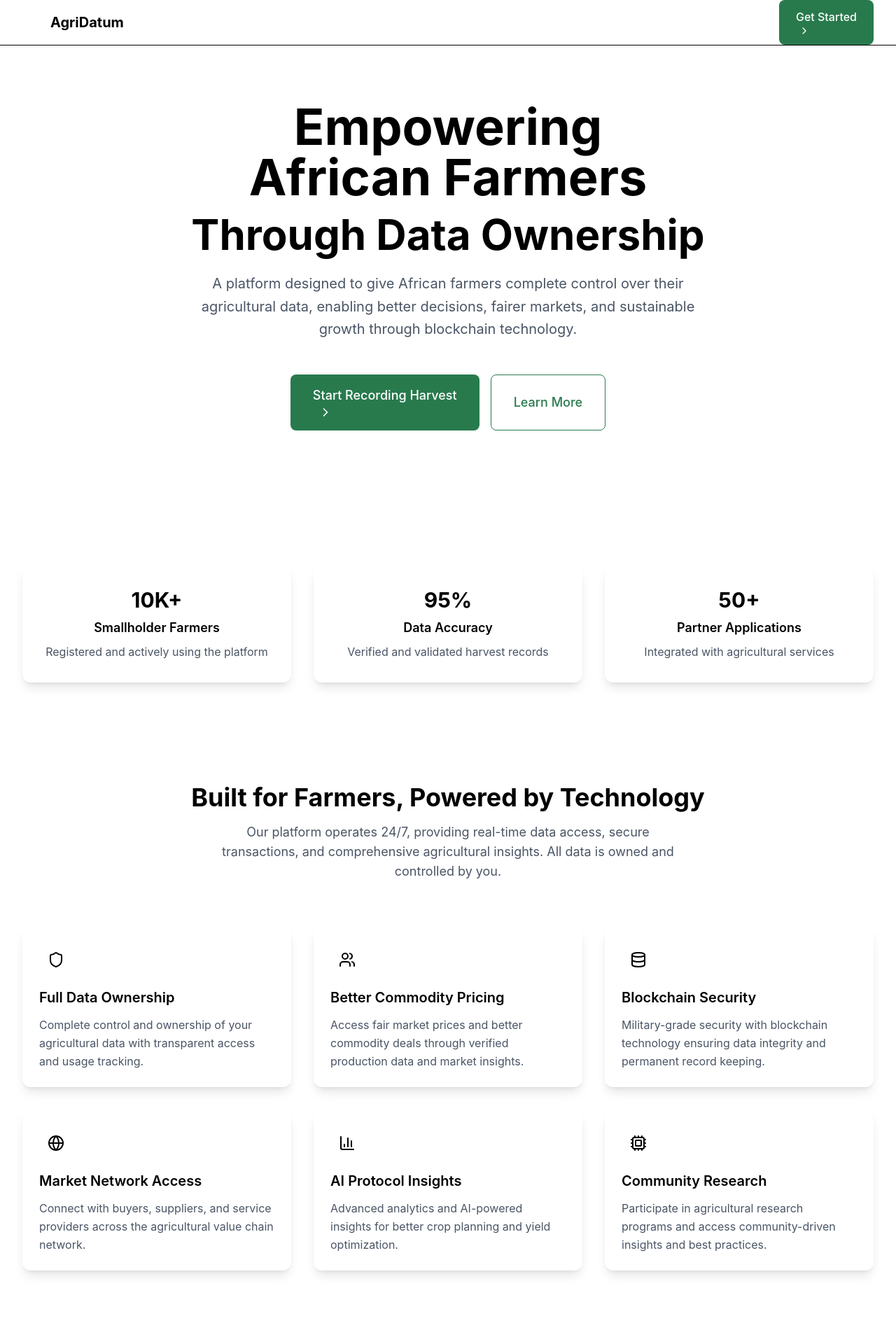
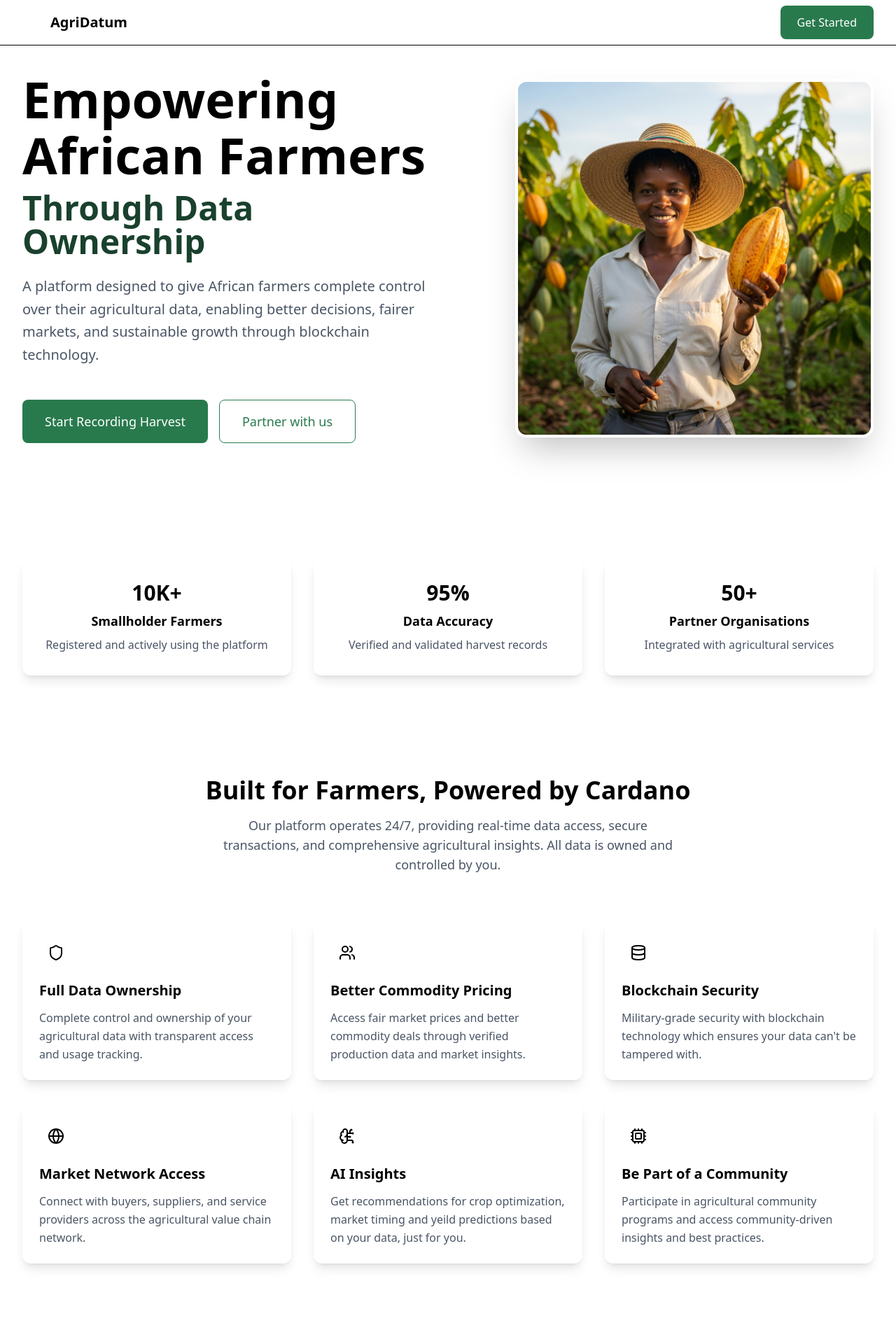
Before and after one commit to oswebdevteam/AgriDatum-frontend, a React (Vite) app: page / in a window 1280 px wide. Shown: the top 1920 px of the page at 70% size. Built offline with nearby package versions, Linux system fonts and the light colour scheme.

Commit message:
UI changes

```diff
--- a/src/components/LandingPage.tsx
+++ b/src/components/LandingPage.tsx
@@ -1,5 +1,5 @@
 import React from 'react'
-import { ChevronRight, Shield, Users, Globe, BarChart3, Cpu, Database } from 'lucide-react'
+import { Shield, Users, Globe, Cpu, Database, BrainCircuit } from 'lucide-react'
 
 interface LandingPageProps {
   onGetStarted: () => void
@@ -24,40 +24,61 @@ const LandingPage: React.FC<LandingPageProps> = ({ onGetStarted }) => {
               className="btn-primary"
             >
               Get Started
-              <ChevronRight className="w-4 h-4 ml-1" />
             </button>
           </div>
         </div>
       </nav>
 
-
-      <section className="pt-20 pb-32 px-4 sm:px-6 lg:px-8">
-        <div className="max-w-7xl mx-auto text-center">
-          <h1 className="text-5xl sm:text-6xl lg:text-7xl font-bold text-primary-900 mb-6">
+<section className="pt-7 pb-15 lg:pt-10 lg:pb-25 px-4 sm:px-6 lg:px-8">
+  <div className="max-w-7xl mx-auto">
+    <div className="flex flex-col lg:flex-row items-center justify-between gap-8 lg:gap-12">
+      <div className="flex-1 text-center lg:text-left order-2 lg:order-1">
+        <h1 className="text-4xl sm:text-5xl lg:text-6xl xl:text-7xl font-bold text-primary-900 mb-6">
           Empowering
-            <span className="block text-primary-600">African Farmers</span>
-            <span className="block text-primary-900 text-4xl sm:text-5xl lg:text-6xl mt-4">
+          <span className="block text-primary-600 mt-2">African Farmers</span>
+          <span className="block text-(--primary-900) text-2xl sm:text-3xl lg:text-4xl xl:text-5xl mt-4">
             Through Data Ownership
           </span>
         </h1>
-          <p className="text-xl text-gray-600 mb-12 max-w-3xl mx-auto leading-relaxed">
+        <p className="text-lg sm:text-xl text-gray-600 mb-8 lg:mb-12 max-w-3xl mx-auto lg:mx-0 leading-relaxed">
           A platform designed to give African farmers complete control over their agricultural data,
           enabling better decisions, fairer markets, and sustainable growth through blockchain technology.
         </p>
-          <div className="flex flex-col sm:flex-row gap-4 justify-center">
+        <div className="flex flex-col sm:flex-row gap-4 justify-center lg:justify-start">
           <button
             onClick={onGetStarted}
-              className="btn-primary text-lg px-8 py-4"
+            className="btn-primary text-lg px-6 sm:px-8 py-3 sm:py-4"
           >
             Start Recording Harvest
-              <ChevronRight className="w-5 h-5 ml-2" />
           </button>
-            <button className="btn-secondary text-lg px-8 py-4">
-              Learn More
+          <button className="btn-secondary text-lg px-6 sm:px-8 py-3 sm:py-4">
+            Partner with us
           </button>
         </div>
       </div>
+
+      <div className="flex-1 flex justify-center lg:justify-end order-1 lg:order-2 w-full mb-8 lg:mb-0">
+        <div className="w-full max-w-xs sm:max-w-sm lg:max-w-md xl:max-w-lg">
+          <div className="relative">
+            <div className="w-full aspect-square rounded-2xl overflow-hidden shadow-2xl border-4 border-white">
+              <img
+                src="/images/farmer.png"
+                alt="African farmers"
+                className="w-full h-full object-cover"
+              />
+
+              <div className="absolute inset-0 bg-linear-to-t from-primary-900/10 to-transparent"></div>
+            </div>
+
+            <div className="absolute -top-4 -left-4 w-12 h-12 lg:w-16 lg:h-16 bg-primary-100 rounded-2xl rotate-12 hidden lg:block"></div>
+            <div className="absolute -bottom-4 -right-4 w-16 h-16 lg:w-20 lg:h-20 bg-primary-200 rounded-2xl -rotate-12 hidden lg:block"></div>
+          </div>
+        </div>
+      </div>
+    </div>
+  </div>
 </section>
+
 
       {/* Stats Section */}
       <section className="py-16 bg-primary-50">
@@ -75,7 +96,7 @@ const LandingPage: React.FC<LandingPageProps> = ({ onGetStarted }) => {
             </div>
             <div className="card p-8">
               <div className="text-3xl font-bold text-primary-600 mb-2">50+</div>
-              <div className="text-lg font-semibold text-primary-900 mb-2">Partner Applications</div>
+              <div className="text-lg font-semibold text-primary-900 mb-2">Partner Organisations</div>
               <p className="text-gray-600">Integrated with agricultural services</p>
             </div>
           </div>
@@ -86,7 +107,7 @@ const LandingPage: React.FC<LandingPageProps> = ({ onGetStarted }) => {
         <div className="max-w-7xl mx-auto px-4 sm:px-6 lg:px-8">
           <div className="text-center mb-16">
             <h2 className="text-4xl font-bold text-primary-900 mb-4">
-              Built for Farmers, Powered by Technology
+              Built for Farmers, Powered by Cardano
             </h2>
             <p className="text-lg text-gray-600 max-w-2xl mx-auto">
               Our platform operates 24/7, providing real-time data access, secure transactions,
@@ -146,7 +167,7 @@ const LandingPage: React.FC<LandingPageProps> = ({ onGetStarted }) => {
         </div>
       </section>
 
-      <footer className="bg-primary-900 text-white py-12">
+      <footer className="bg-(--primary-900) text-white py-12">
         <div className="max-w-7xl mx-auto px-4 sm:px-6 lg:px-8">
           <div className="flex flex-col md:flex-row justify-between items-center">
             <div className="flex items-center space-x-2 mb-4 md:mb-0">
@@ -184,7 +205,7 @@ const features = [
   {
     icon: Database,
     title: "Blockchain Security",
-    description: "Military-grade security with blockchain technology ensuring data integrity and permanent record keeping."
+    description: "Military-grade security with blockchain technology which ensures your data can't be tampered with."
   },
   {
     icon: Globe,
@@ -192,14 +213,14 @@ const features = [
     description: "Connect with buyers, suppliers, and service providers across the agricultural value chain network."
   },
   {
-    icon: BarChart3,
-    title: "AI Protocol Insights",
-    description: "Advanced analytics and AI-powered insights for better crop planning and yield optimization."
+    icon: BrainCircuit,
+    title: "AI Insights",
+    description: "Get recommendations for crop optimization, market timing and yeild predictions based on your data, just for you."
   },
   {
     icon: Cpu,
-    title: "Community Research",
-    description: "Participate in agricultural research programs and access community-driven insights and best practices."
+    title: "Be Part of a Community",
+    description: "Participate in agricultural community programs and access community-driven insights and best practices."
   }
 ]
 
--- a/src/index.css
+++ b/src/index.css
@@ -6,9 +6,6 @@
     scroll-behavior: smooth;
   }
 
-  body {
-    font-family: 'Inter', sans-serif;
-  }
 
   :root {
     --primary-50: #f0f9f4;
```
Also changed, not shown: public/images/farmer.png (added). Lines whose indentation alone changed are shown as unchanged.
